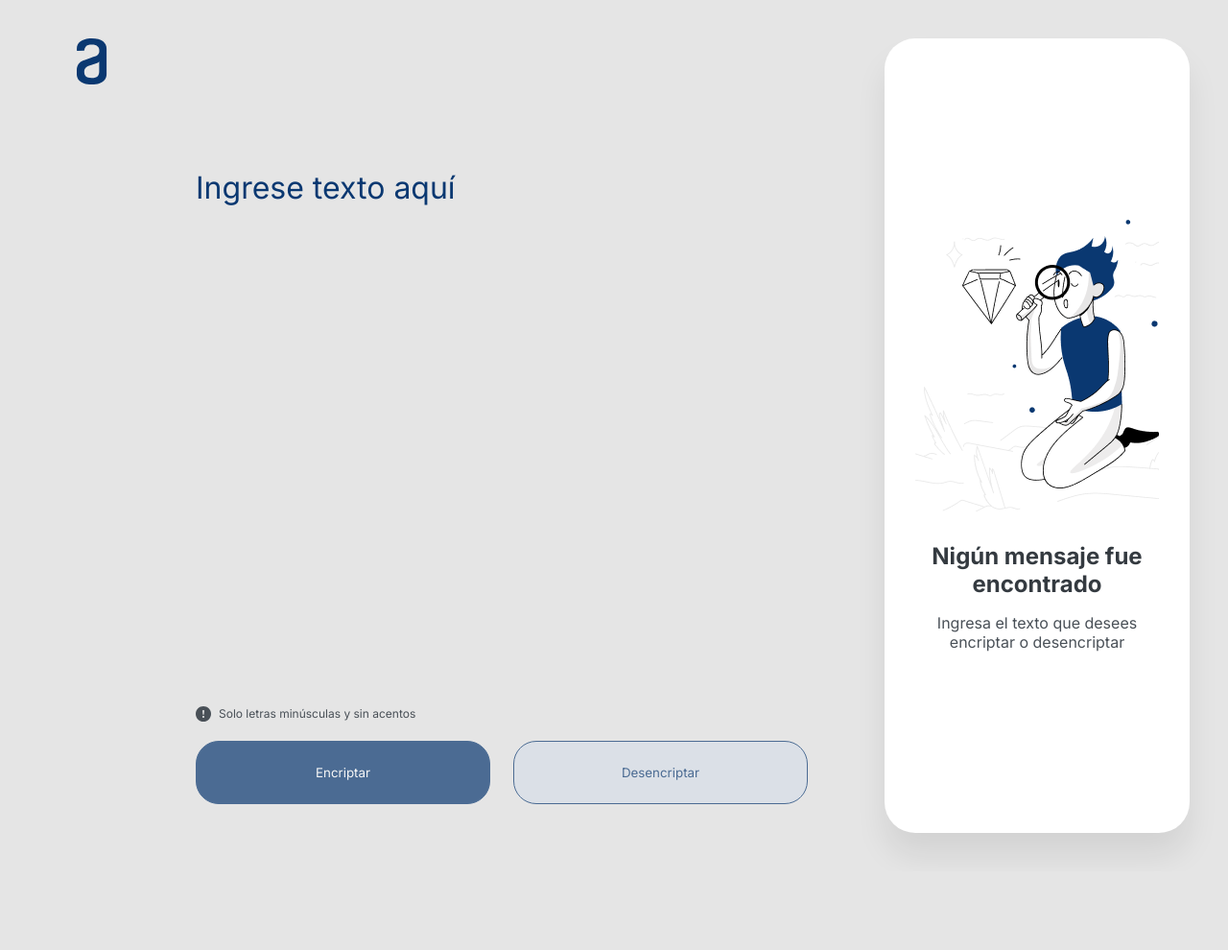
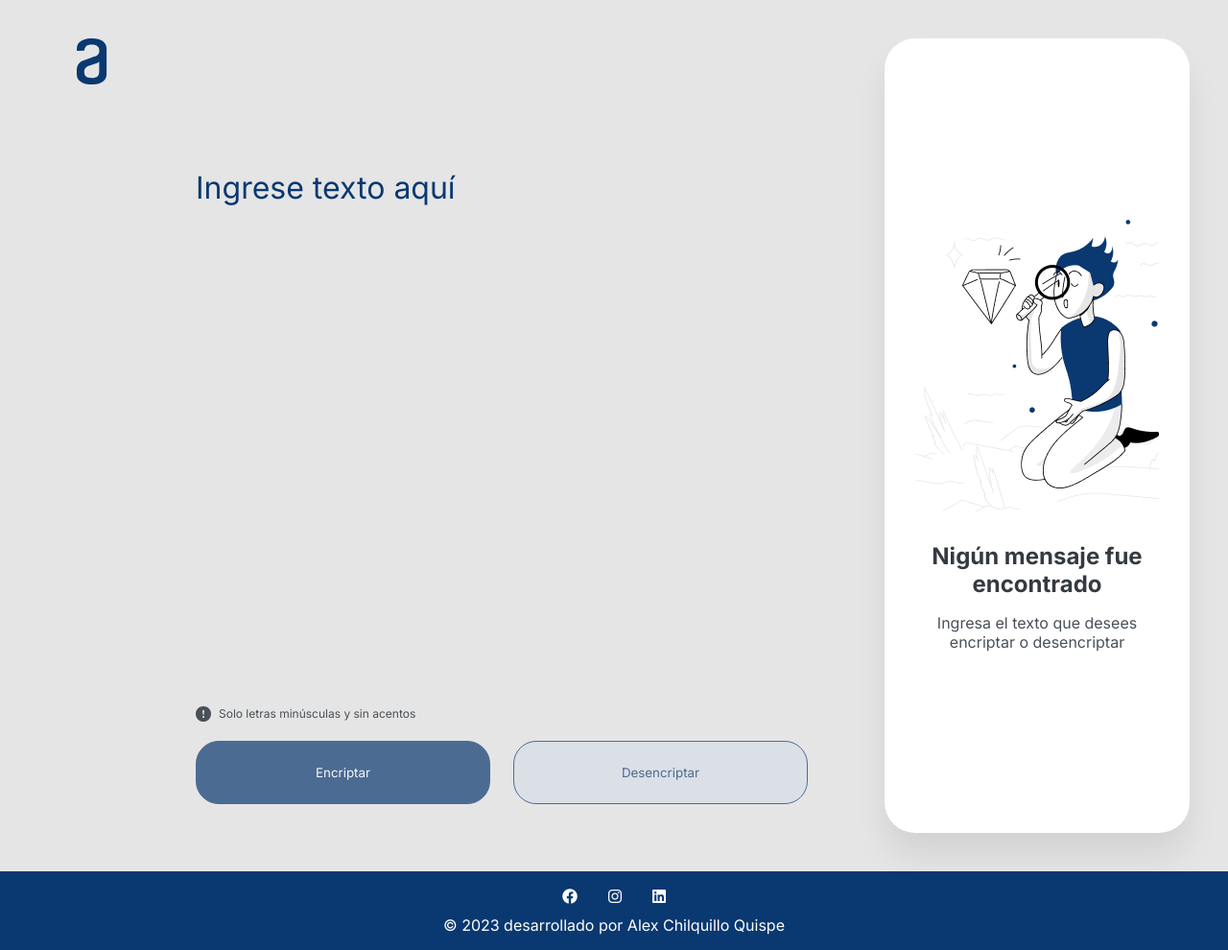
Before and after one commit to Alex-Ch99/Challenge-Alura, a plain HTML site: page index.html in a window 1280 px wide. Shown: the whole page at 96% size. Before the commit the page ends 908 px from the top, so only its background shows below. Drawn offline with Linux system fonts and the light colour scheme.

Commit message:
Se agregó el foter con informacion de contacto, y se finalizó asi el challenge

```diff
--- a/css/index.css
+++ b/css/index.css
@@ -223,3 +223,29 @@ main {
   color: var(--dark-blue);
   background-color: transparent;
 }
+
+footer {
+  width: 100%;
+  height: auto;
+  background-color: var(--dark-blue);
+  color: white;
+  text-align: center;
+  font-size: 16px;
+  padding: 16px;
+}
+
+.copyright .social-media {
+  display: flex;
+  align-items: center;
+  justify-content: center;
+  gap: 32px;
+  margin-bottom: 10px;
+}
+
+.fa-brands {
+  color: white;
+}
+
+.fa-brands:hover {
+  color: black;
+}
--- a/index.html
+++ b/index.html
@@ -6,6 +6,10 @@
     <meta name="viewport" content="width=device-width, initial-scale=1.0" />
     <title>Encriptador</title>
     <link rel="stylesheet" href="./css/index.css" />
+    <link
+      rel="stylesheet"
+      href="https://cdnjs.cloudflare.com/ajax/libs/font-awesome/6.4.0/css/all.min.css"
+    />
   </head>
   <body>
     <main class="conteiner">
@@ -49,6 +53,32 @@
         </div>
       </div>
     </main>
+    <footer>
+      <div class="copyright">
+        <div class="social-media">
+          <div class="facebook">
+            <a
+              href="https://www.facebook.com/alex.chilquilloquispe.5/"
+              target="_blank"
+              ><i class="fa-brands fa-facebook"></i
+            ></a>
+          </div>
+          <div class="instagram">
+            <a href="https://www.instagram.com/alexchq08/" target="_blank">
+              <i class="fa-brands fa-instagram"></i
+            ></a>
+          </div>
+          <div class="linkedin">
+            <a
+              href="https://www.linkedin.com/in/alex-chilquillo-quispe/"
+              target="_blank"
+              ><i class="fa-brands fa-linkedin"></i
+            ></a>
+          </div>
+        </div>
+        <p>&copy 2023 desarrollado por <span>Alex Chilquillo Quispe</span></p>
+      </div>
+    </footer>
   </body>
   <script src="./js/index.js" type="module"></script>
 </html>
```
